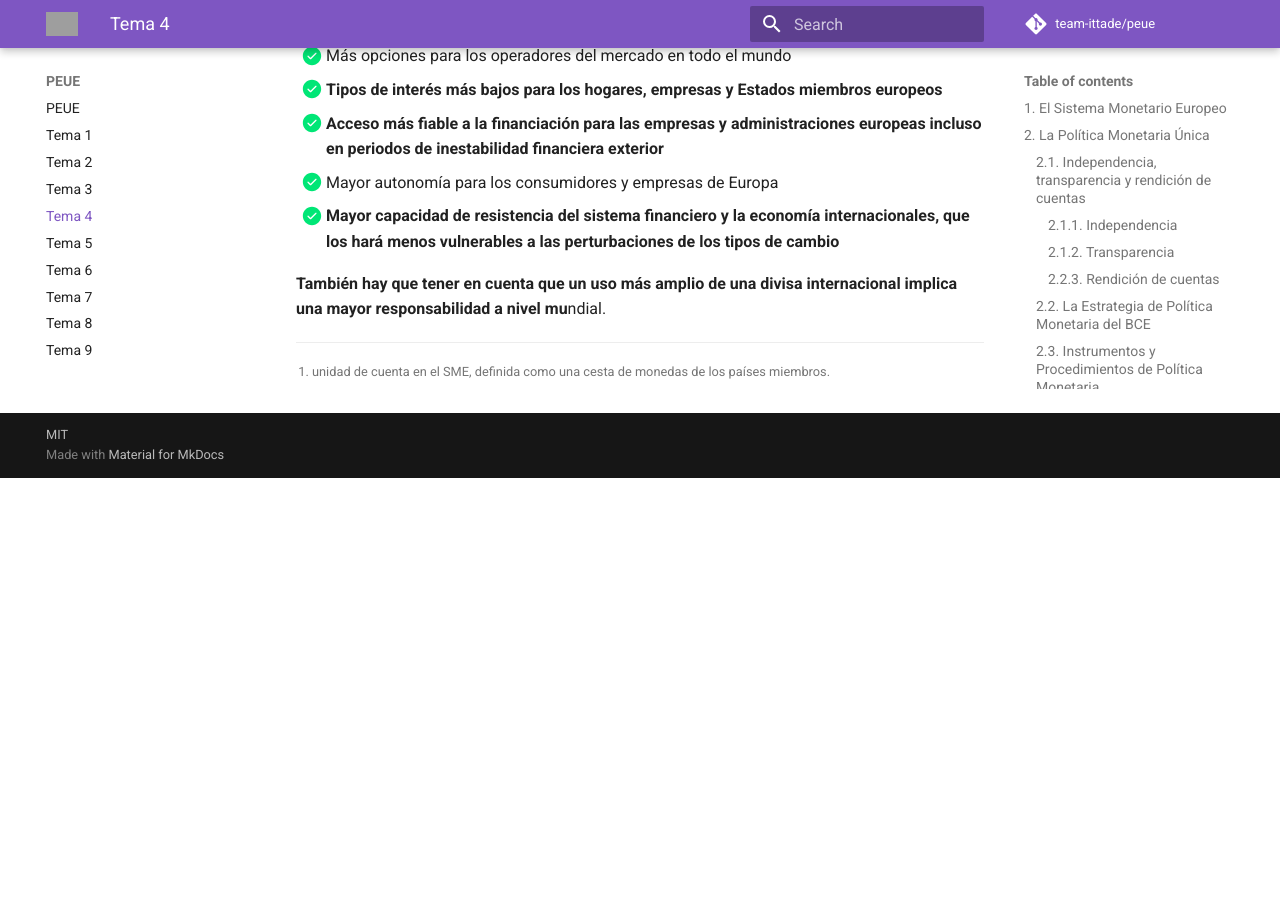
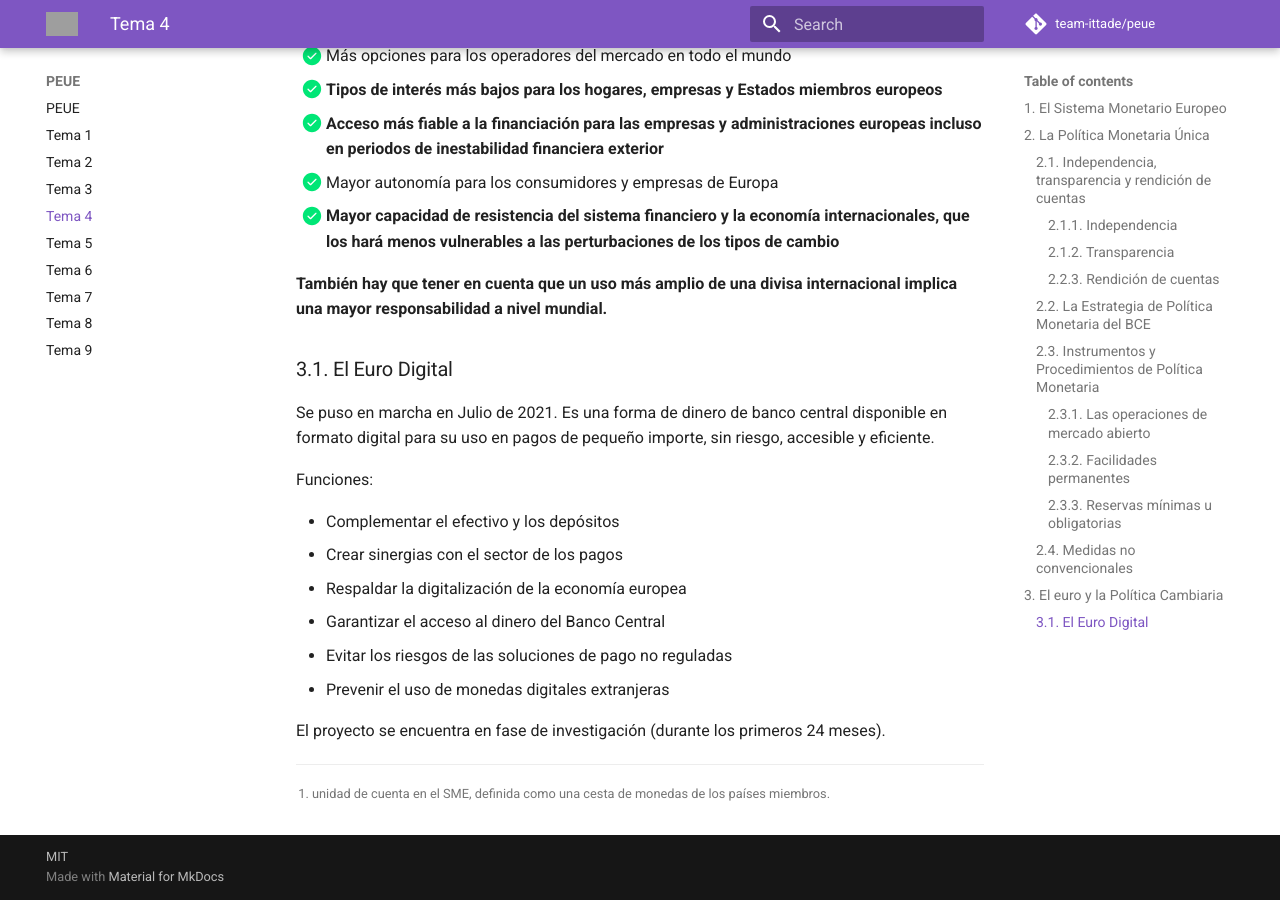
Before and after one commit to team-ittade/peue, an MkDocs documentation site: the page built from docs/tema-4.md, in a window 1280 px wide and 900 px high, scrolled down 6442 px. Built offline with MkDocs 1.6.1 and Material for MkDocs 9.7.7, drawn with Linux system fonts in a browser that asks for light colours; comment, search, counter and statistics services are not loaded; before the commit the page ends 6920 px from its top, so only the background shows below that; some of the changed text lies outside the part shown; grey boxes are pictures that could not be loaded.

Commit message:
feat: finish lection 4

```diff
--- a/docs/tema-4.md
+++ b/docs/tema-4.md
@@ -254,4 +254,19 @@ Beneficios del uso mundial del euro:
 - [x] Mayor autonomía para los consumidores y empresas de Europa
 - [x] **Mayor capacidad de resistencia del sistema financiero y la economía internacionales, que los hará menos vulnerables a las perturbaciones de los tipos de cambio**
 
-**También hay que tener en cuenta que un uso más amplio de una divisa internacional implica una mayor responsabilidad a nivel mu**ndial.
+**También hay que tener en cuenta que un uso más amplio de una divisa internacional implica una mayor responsabilidad a nivel mundial.**
+
+### 3.1. El Euro Digital
+
+Se puso en marcha en Julio de 2021. Es una forma de dinero de banco central disponible en formato digital para su uso en pagos de pequeño importe, sin riesgo, accesible y eficiente.
+
+Funciones:
+
+- Complementar el efectivo y los depósitos
+- Crear sinergias con el sector de los pagos
+- Respaldar la digitalización de la economía europea
+- Garantizar el acceso al dinero del Banco Central
+- Evitar los riesgos de las soluciones de pago no reguladas
+- Prevenir el uso de monedas digitales extranjeras
+
+El proyecto se encuentra en fase de investigación (durante los primeros 24 meses).
```
Also changed, not shown: docs/index.md (+1 -1 lines).
